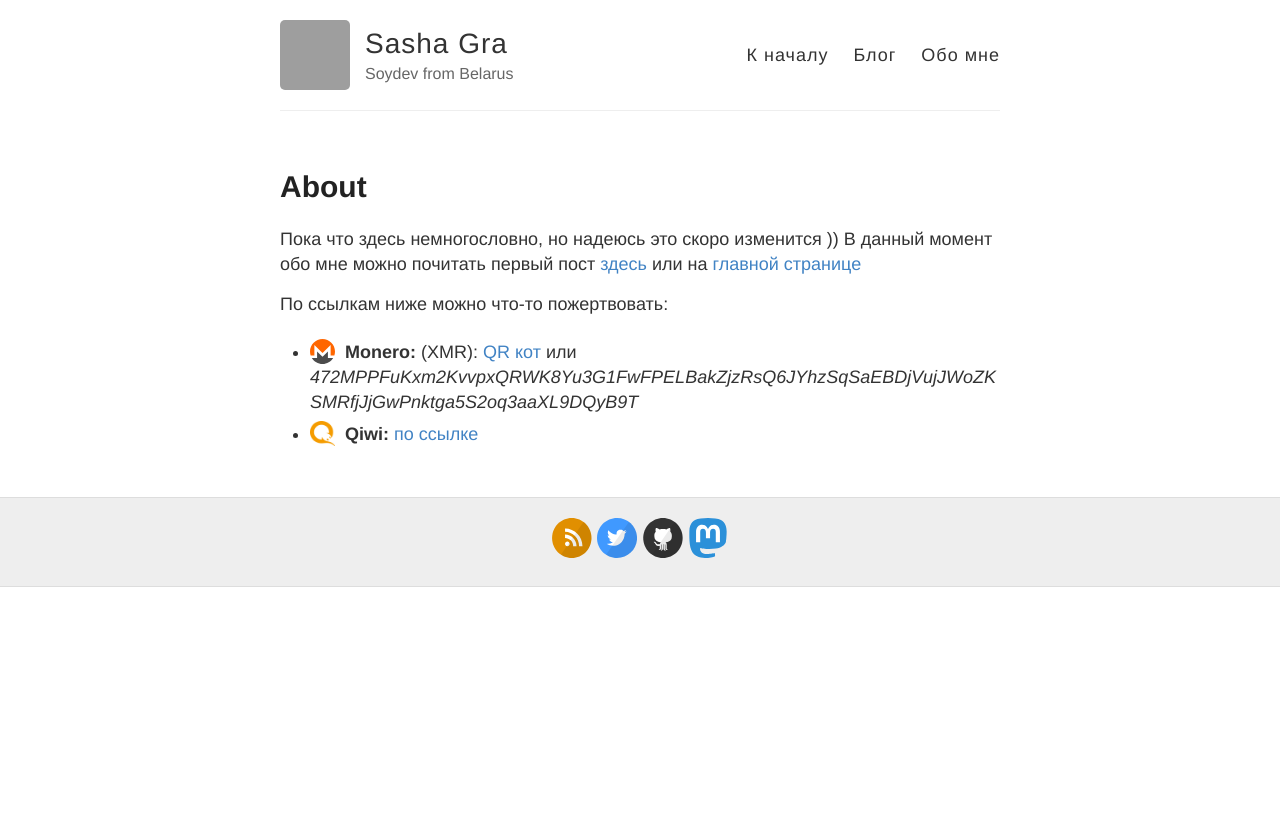
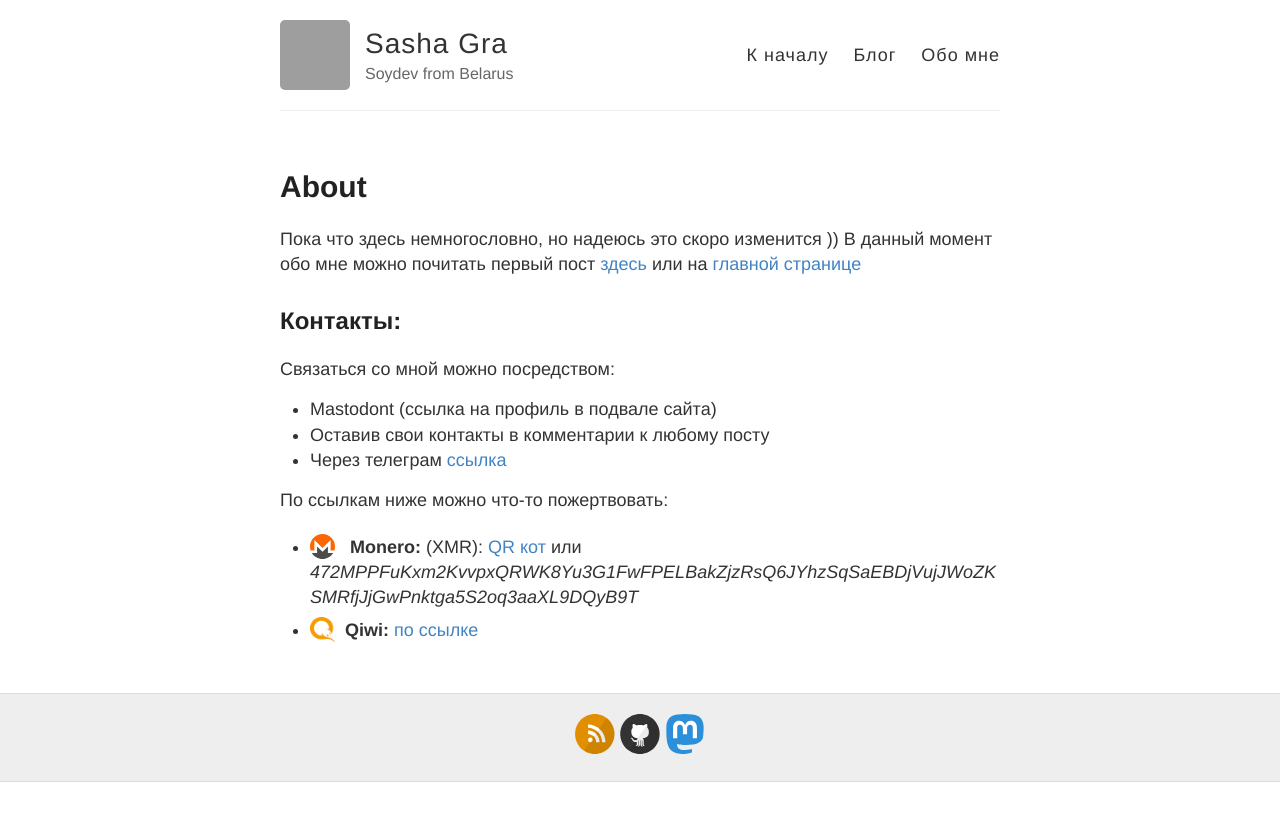
Before and after one commit to sashagra/sashagra.github.io, a Jekyll site: the page built from about.md, in a window 1280 px wide. Shown: the top 821 px of the page. Built offline with Jekyll 4.4.1, drawn with Linux system fonts in a browser that asks for light colours; grey boxes are pictures that could not be loaded.

Commit message:
change about

```diff
--- a/_config.yml
+++ b/_config.yml
@@ -22,7 +22,6 @@ footer-links:
   github: sashagra
   linkedin:
   rss: https://sashagra.github.io/feed.xml # just type anything here for a working RSS icon
-  twitter: anexandro
   stackoverflow: # your stackoverflow profile, e.g. "users/50476/bart-kiers"
   mastodon: https://ru.social/@apxont
 
--- a/about.md
+++ b/about.md
@@ -7,7 +7,19 @@ permalink: /about/
 Пока что здесь немногословно, но надеюсь это скоро изменится ))
 В данный момент обо мне можно почитать первый пост [здесь](/hello-world) или на [главной странице](/)
 
+## Контакты:
+
+Связаться со мной можно посредством:
+
+- Mastodont (ссылка на профиль в подвале сайта)
+- Оставив свои контакты в комментарии к любому посту
+- Через телеграм [ссылка](https://t.me/aagrrrh)
+
 По ссылкам ниже можно что-то пожертвовать:
 
-- <img src="/images/icons/xmr.svg" alt="xmr logo" class="app-logo-small svg-icon">&nbsp;**Monero:**&nbsp;(XMR):&nbsp;[QR&nbsp;кот](/images/monero_qr.png)&nbsp;или <span style="word-wrap:break-word">_472MPPFuKxm2KvvpxQRWK8Yu3G1FwFPELBakZjzRsQ6JYhzSqSaEBDjVujJWoZKSMRfjJjGwPnktga5S2oq3aaXL9DQyB9T_</span>
+- <img src="/images/icons/xmr.svg" alt="xmr logo" class="app-logo-small svg-icon">
+  &nbsp;**Monero:**&nbsp;(XMR):&nbsp;[QR&nbsp;кот](/images/monero_qr.png)&nbsp;или
+  <span style="word-wrap:break-word">
+  _472MPPFuKxm2KvvpxQRWK8Yu3G1FwFPELBakZjzRsQ6JYhzSqSaEBDjVujJWoZKSMRfjJjGwPnktga5S2oq3aaXL9DQyB9T_
+  </span>
 - <img src="/images/icons/qiwi.png" alt="qiwi logo" class="app-logo-small svg-icon"> **Qiwi:** <a href="http://qiwi.com/p/375291972411" target="_blank">по ссылке</a>
```
